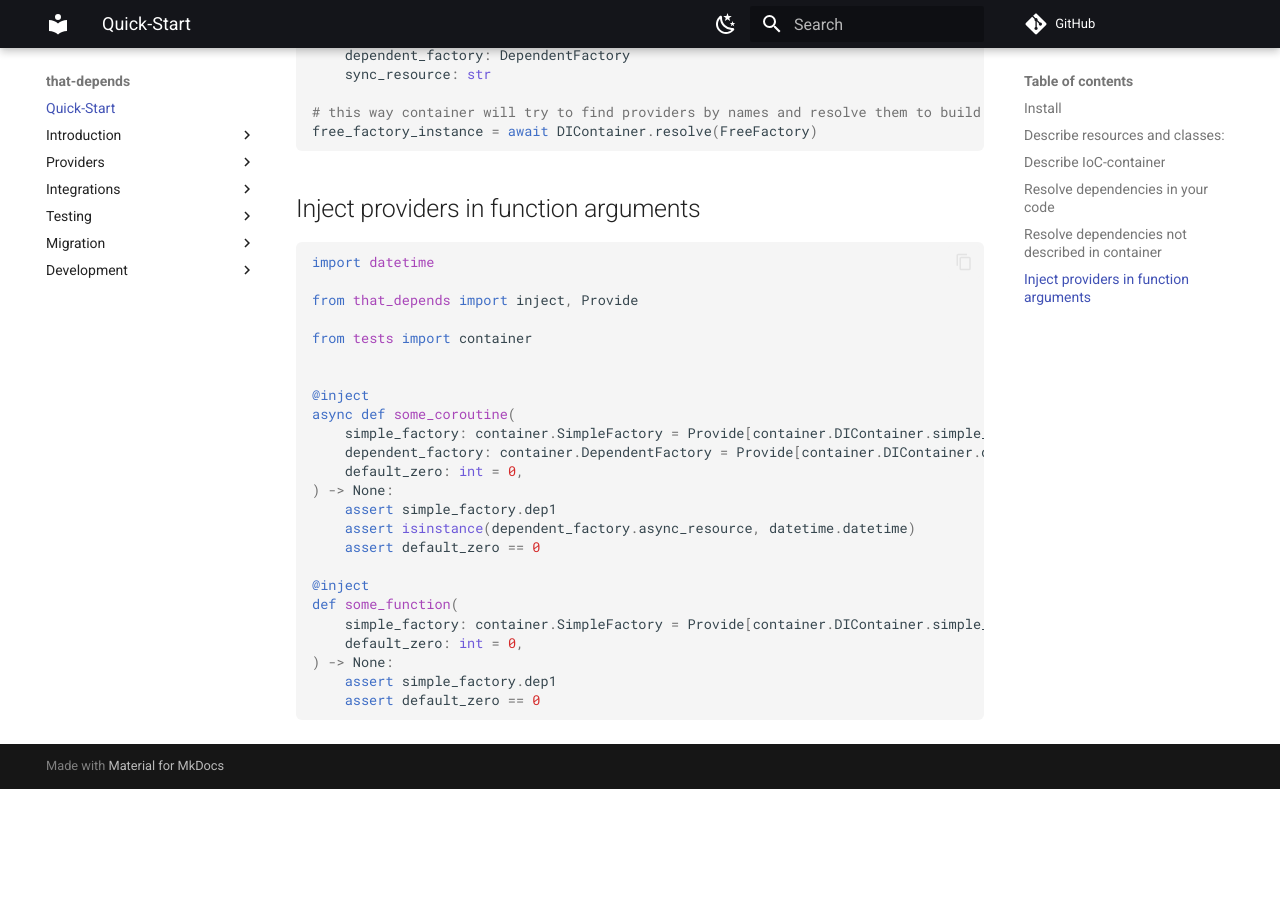
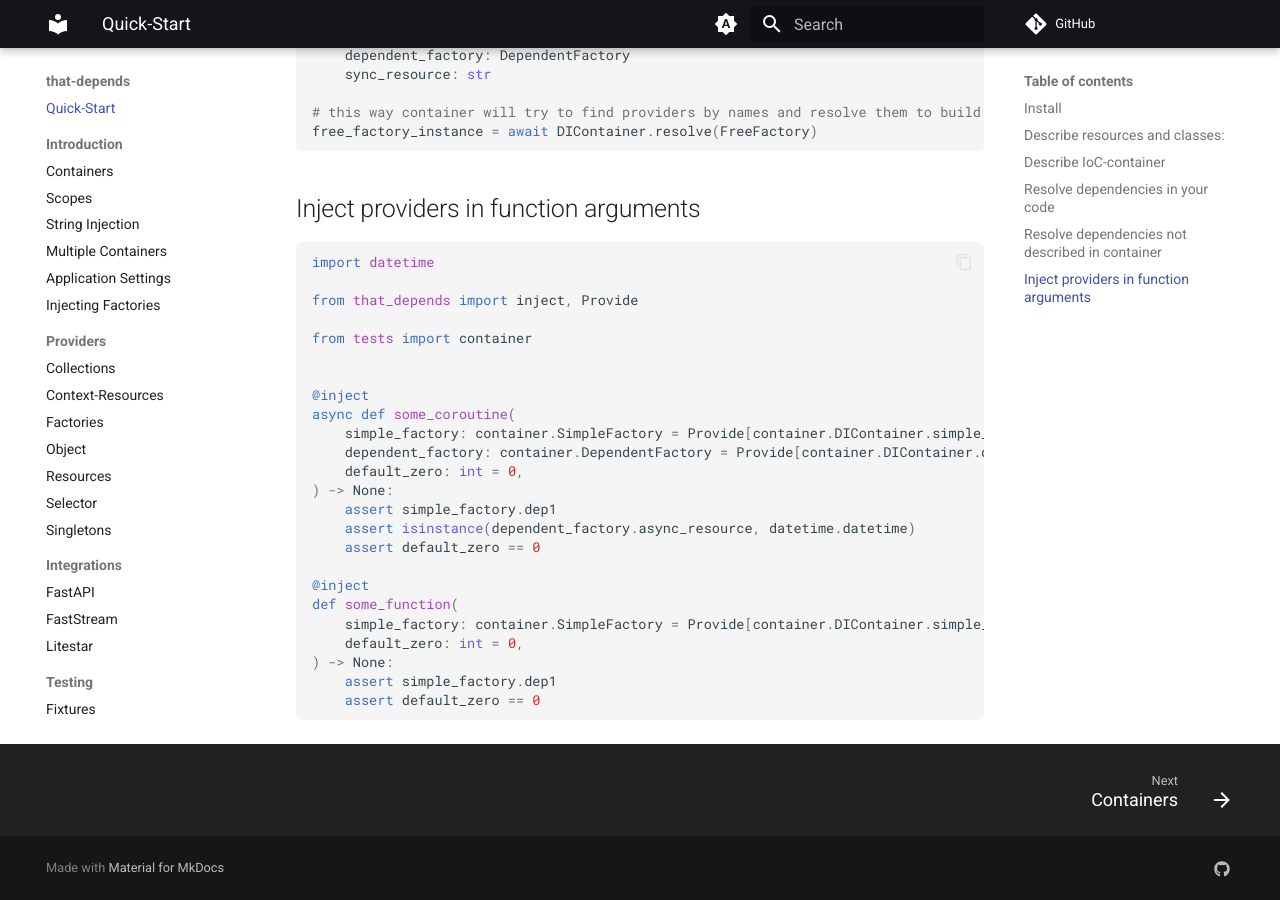
Before and after one commit to modern-python/that-depends, an MkDocs documentation site: the page built from docs/index.md, in a window 1280 px wide and 900 px high, scrolled down 1652 px. Built offline with MkDocs 1.6.1 and Material for MkDocs 9.7.7, drawn with Linux system fonts in a browser that asks for light colours; comment, search, counter and statistics services are not loaded; before the commit the page ends 2441 px from its top, so only the background shows below that.

Commit message:
Configured navigation and default theme.

```diff
--- a/mkdocs.yml
+++ b/mkdocs.yml
@@ -38,23 +38,38 @@ theme:
     - content.code.annotate
     - content.action.edit
     - content.action.view
+    - navigation.footer
+    - navigation.sections
+    - navigation.expand
+    - navigation.top
+    - navigation.instant
   icon:
     edit: material/pencil
     view: material/eye
     repo: fontawesome/brands/git-alt
   palette:
-    - scheme: default
+    - media: "(prefers-color-scheme)"
+      toggle:
+        icon: material/brightness-auto
+        name: Switch to light mode
+
+
+    - media: "(prefers-color-scheme: light)"
+      scheme: default
       primary: black
       accent: pink
       toggle:
-        icon: material/weather-night
+        icon: material/brightness-7
         name: Switch to dark mode
-    - scheme: slate
+
+
+    - media: "(prefers-color-scheme: dark)"
+      scheme: slate
       primary: black
       accent: pink
       toggle:
-        icon: material/weather-sunny
-        name: Switch to light mode
+        icon: material/brightness-4
+        name: Switch to system preference
 
 markdown_extensions:
   - toc:
@@ -69,3 +84,9 @@ markdown_extensions:
 
 extra_css:
   - css/code.css
+
+extra:
+  social:
+    - icon: fontawesome/brands/github
+      link: https://github.com/modern-python/that-depends
+      name: GitHub
```
